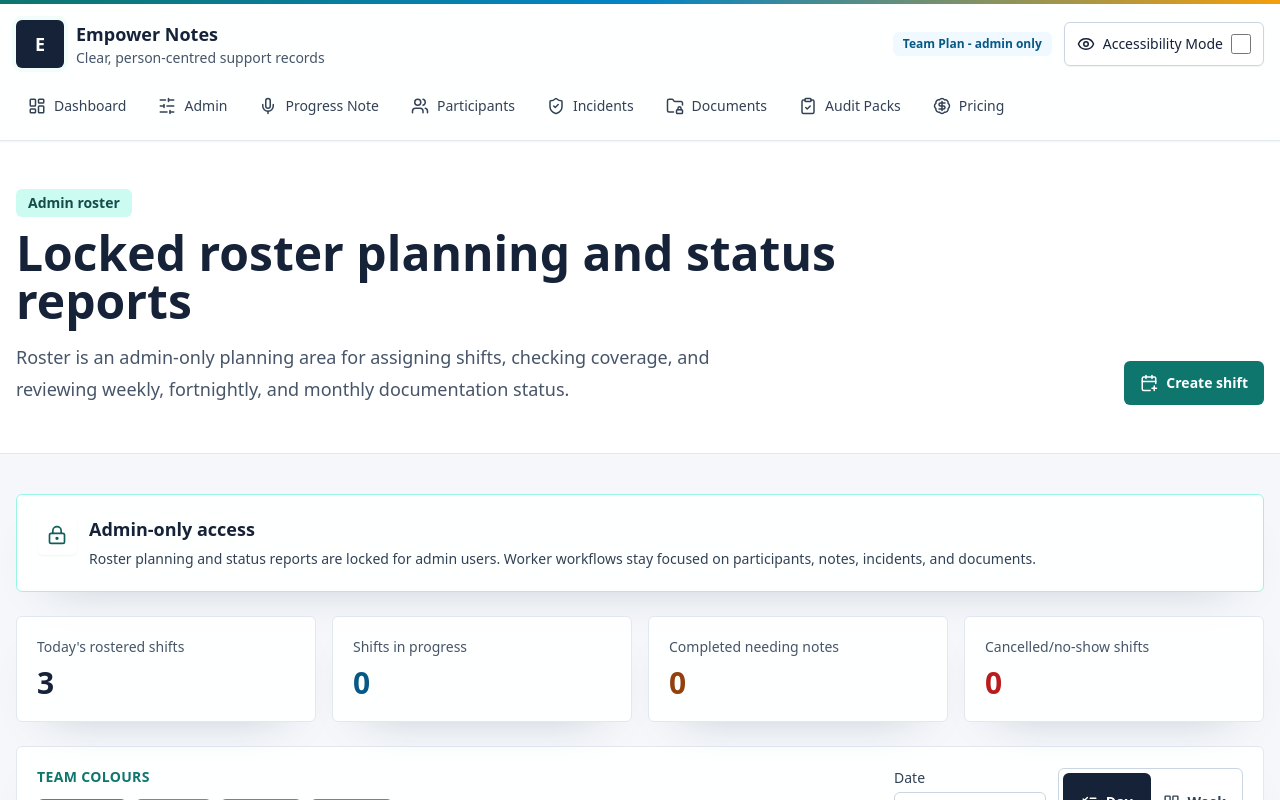
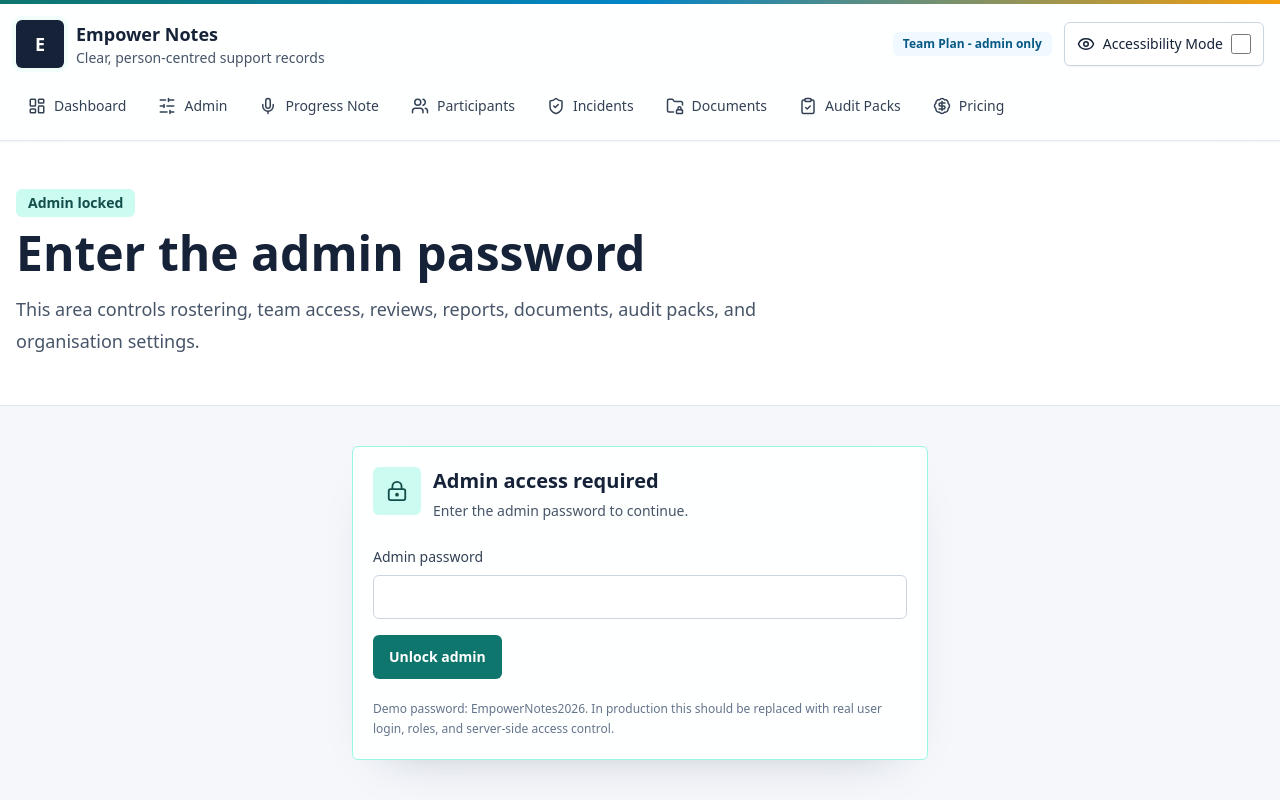
Before and after one commit to DENMWA/EMPOWER, a Next.js app: page /roster in a window 1280 px wide. Shown: the top 800 px of the page. Built offline with nearby package versions, Linux system fonts and the light colour scheme.

Commit message:
Gate admin roster with password

```diff
--- a/app/roster/page.tsx
+++ b/app/roster/page.tsx
@@ -1,5 +1,10 @@
+import { AdminGate } from "@/components/admin/AdminGate";
 import { RosterPage } from "@/components/roster/RosterPage";
 
 export default function RosterRoute() {
-  return <RosterPage />;
+  return (
+    <AdminGate>
+      <RosterPage />
+    </AdminGate>
+  );
 }
```
